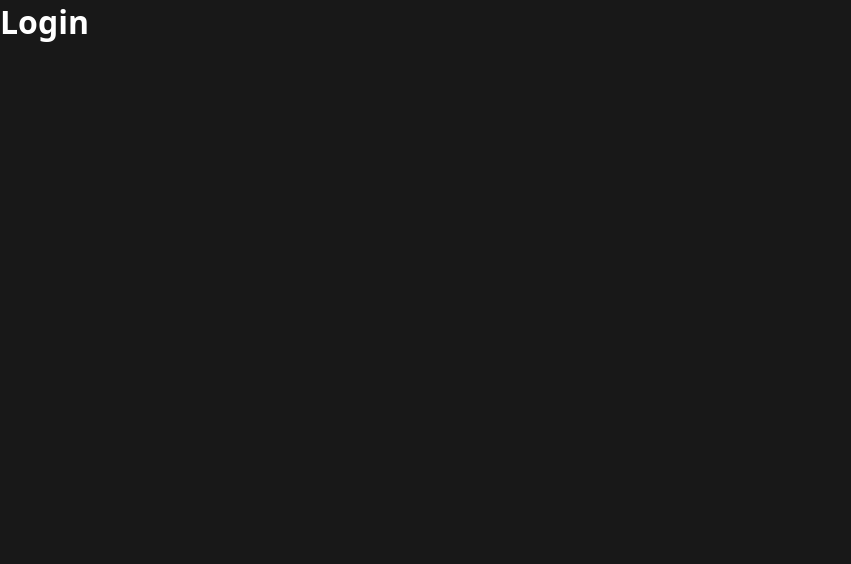
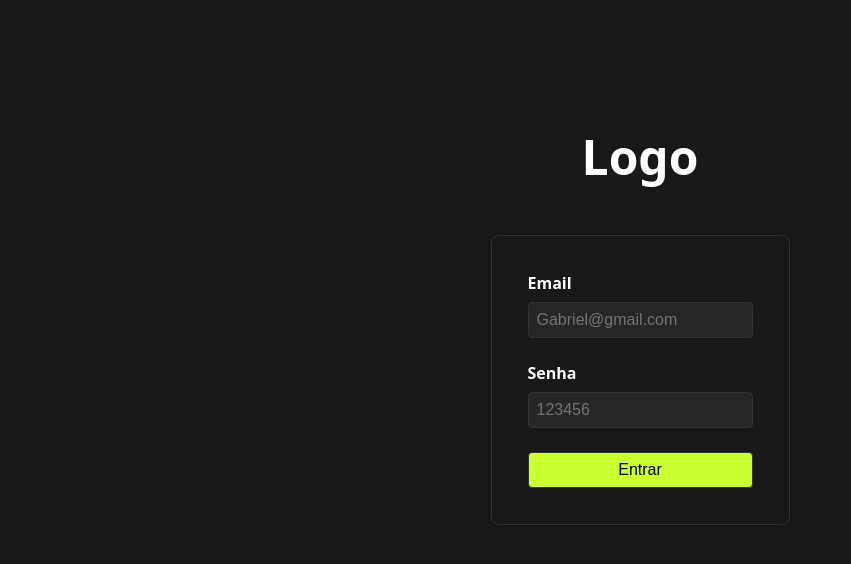
Before and after one commit to Gabrieldevreis/gestor_financeiro_frontend, a React (Vite) app: page / in a window 1280 px wide. Shown: the top 564 px of the page, without its empty margins (0-851 px from the left). Built offline with nearby package versions, Linux system fonts and the light colour scheme.

Commit message:
Refactor Login page to utilize Container, Content, Logo, and Form components for improved structure and layout

```diff
--- a/src/pages/login/index.tsx
+++ b/src/pages/login/index.tsx
@@ -1,7 +1,15 @@
+import { Container } from "../../components/container";
+import { Content } from "../../components/content";
+import { Logo } from "../../components/logo";
+import { Form } from "../../components/form";
+
 export function Login() {
   return (
-    <div>
-      <h1>Login</h1>
-    </div>
+    <Container>
+      <Content>
+        <Logo />
+        <Form />
+      </Content>
+    </Container>
   );
 }
```
